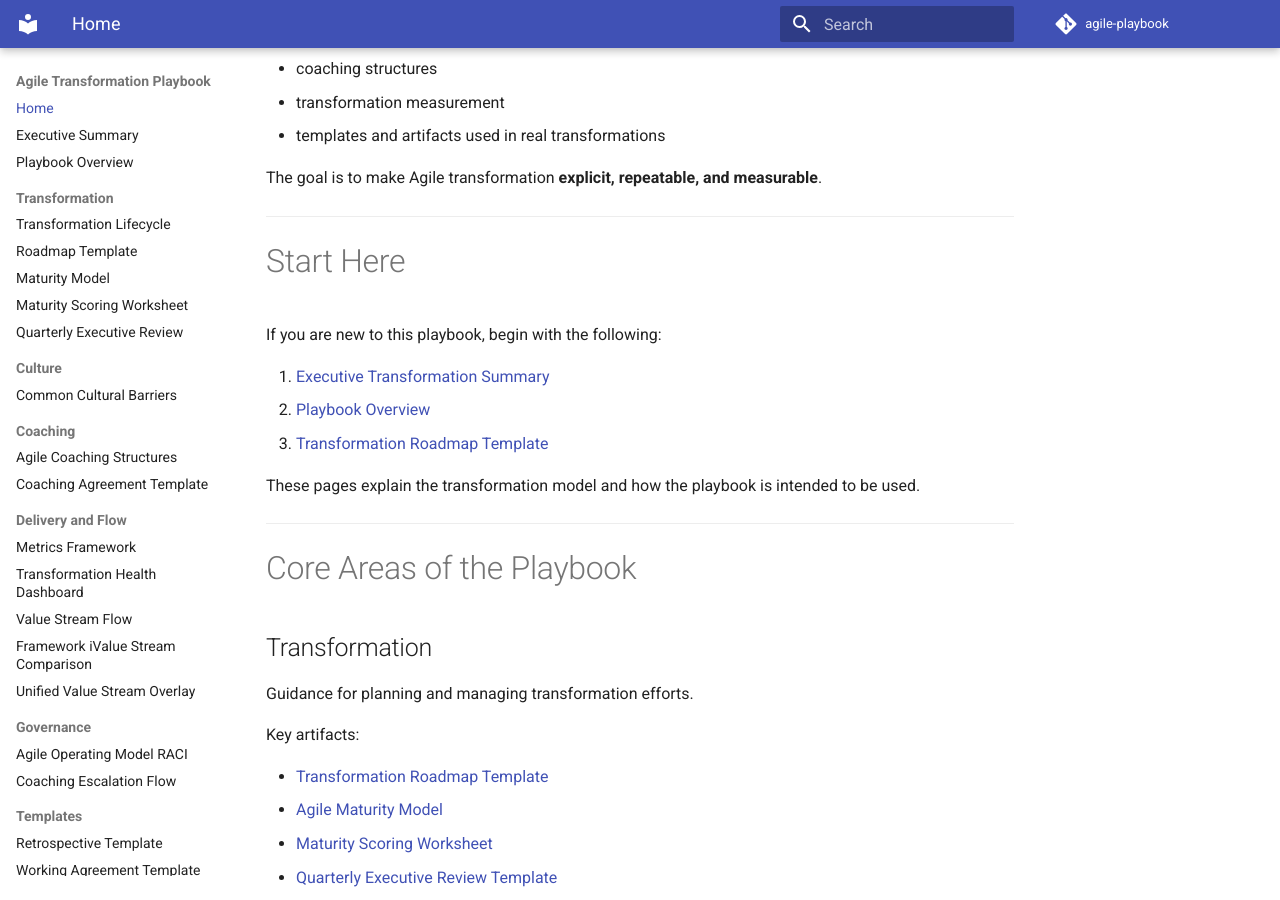
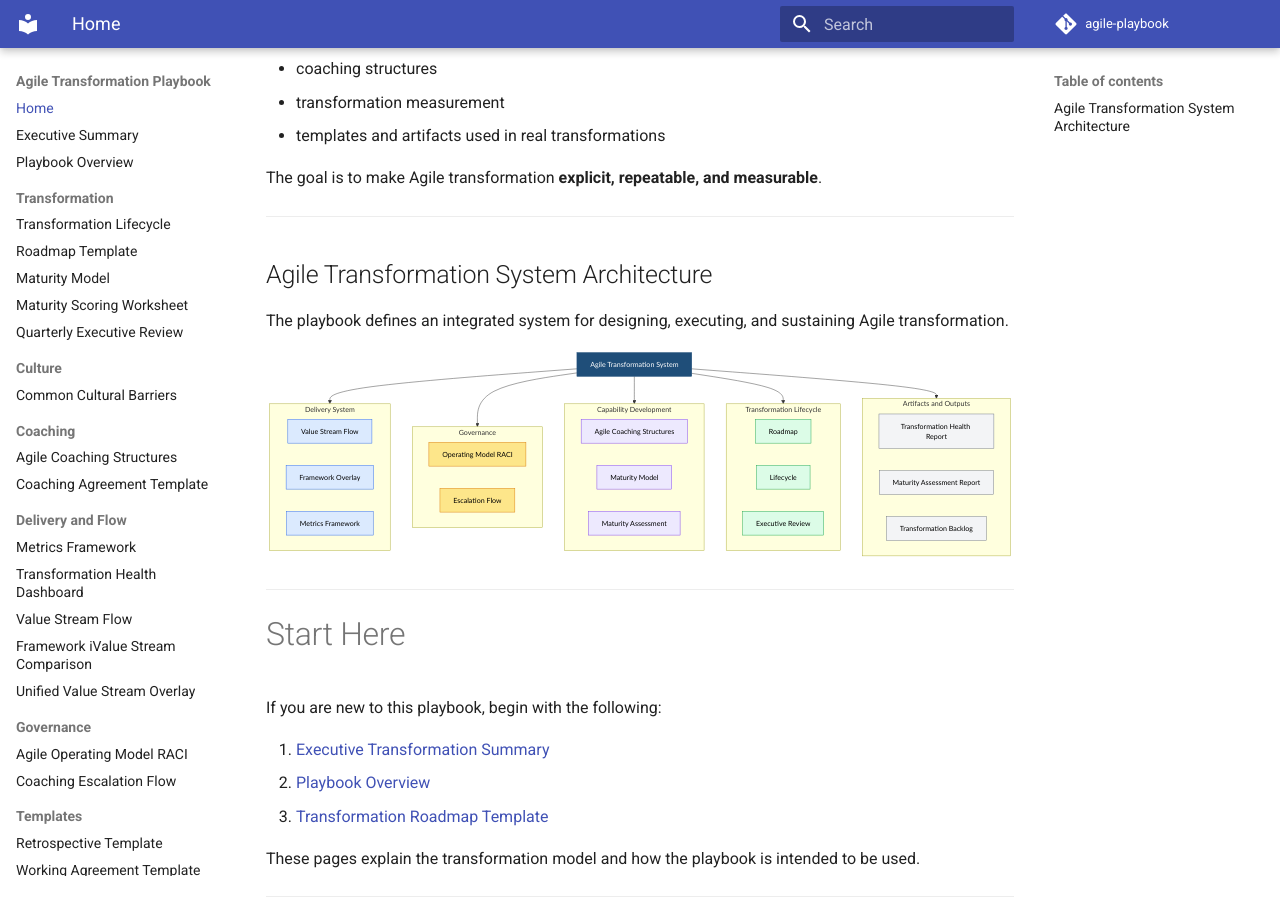
Before and after one commit to awsvkvims/agile-playbook, an MkDocs documentation site: the page built from docs/index.md, in a window 1280 px wide and 900 px high, scrolled down 333 px. Built offline with MkDocs 1.6.1 and Material for MkDocs 9.7.7, drawn with Linux system fonts in a browser that asks for light colours; comment, search, counter and statistics services are not loaded.

Commit message:
Add system architecture diagram to homepage

```diff
--- a/docs/index.md
+++ b/docs/index.md
@@ -12,6 +12,69 @@ It provides:
 - templates and artifacts used in real transformations
 
 The goal is to make Agile transformation **explicit, repeatable, and measurable**.
+
+---
+
+## Agile Transformation System Architecture
+
+The playbook defines an integrated system for designing, executing, and sustaining Agile transformation.
+
+<div class="mermaid">
+flowchart TB
+
+A[Agile Transformation System]
+
+A --> B
+A --> C
+A --> D
+A --> E
+A --> F
+
+subgraph B[Delivery System]
+B1[Value Stream Flow]
+B2[Framework Overlay]
+B3[Metrics Framework]
+end
+
+subgraph C[Governance]
+C1[Operating Model RACI]
+C2[Escalation Flow]
+end
+
+subgraph D[Capability Development]
+D1[Agile Coaching Structures]
+D2[Maturity Model]
+D3[Maturity Assessment]
+end
+
+subgraph E[Transformation Lifecycle]
+E1[Roadmap]
+E2[Lifecycle]
+E3[Executive Review]
+end
+
+subgraph F[Artifacts and Outputs]
+F1[Transformation Health Report]
+F2[Maturity Assessment Report]
+F3[Transformation Backlog]
+end
+
+classDef core fill:#1f4e79,color:#ffffff,stroke:#1f4e79;
+
+classDef delivery fill:#dbeafe,stroke:#2563eb,color:#000;
+classDef governance fill:#fde68a,stroke:#d97706,color:#000;
+classDef capability fill:#ede9fe,stroke:#7c3aed,color:#000;
+classDef lifecycle fill:#dcfce7,stroke:#16a34a,color:#000;
+classDef artifacts fill:#f3f4f6,stroke:#6b7280,color:#000;
+
+class A core
+
+class B1,B2,B3 delivery
+class C1,C2 governance
+class D1,D2,D3 capability
+class E1,E2,E3 lifecycle
+class F1,F2,F3 artifacts
+</div>
 
 ---
 
```
